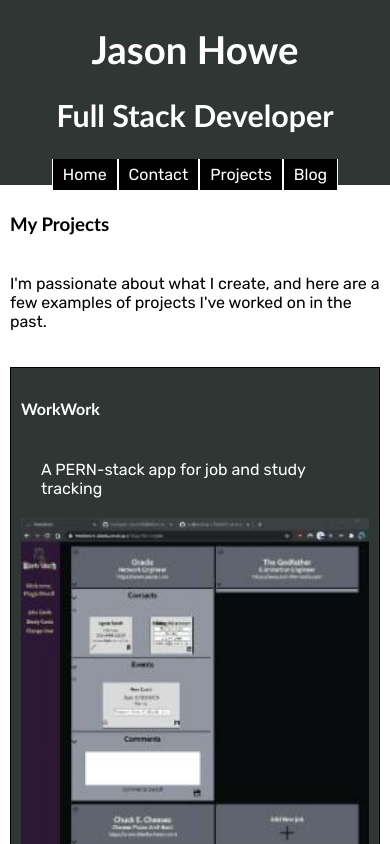
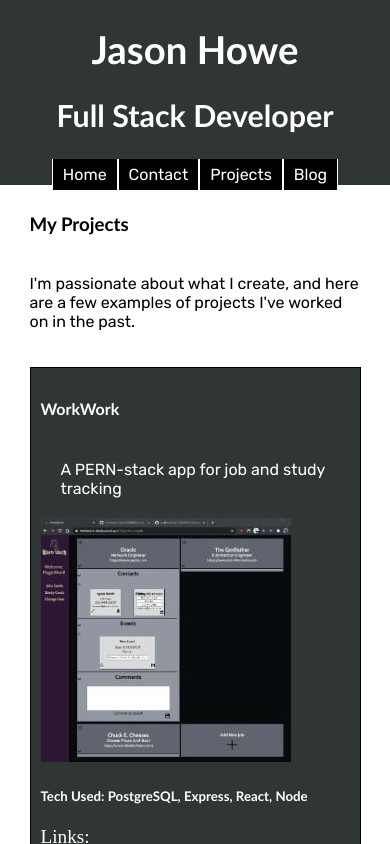
Before and after one commit to howe-jm/jmh-react-portfolio, a React (Create React App) app: page /projects in a window 390 px wide. Shown: the top 844 px of the page. Built offline with nearby package versions, Linux system fonts and the light colour scheme; a web font is replaced by a local one.

Commit message:
Updated portfolio image display.

```diff
--- a/src/Projects/Projects.css
+++ b/src/Projects/Projects.css
@@ -49,7 +49,7 @@
 }
 
 .thumbnail {
-    width: 100%;
+    width: 250px;
 }
 
 .thumbnail img {
@@ -63,10 +63,10 @@
 
 @media all and (max-width: 800px) {
     .projects-list {
-        width: 100vw;
+        width: 100%;
     }
     .projects-container {
-        width: 100vw;
+        width: 90vw;
         padding: 0;
     }
     .project-frame {
```
Also changed, not shown: src/images/projects/gsn.png (added).
